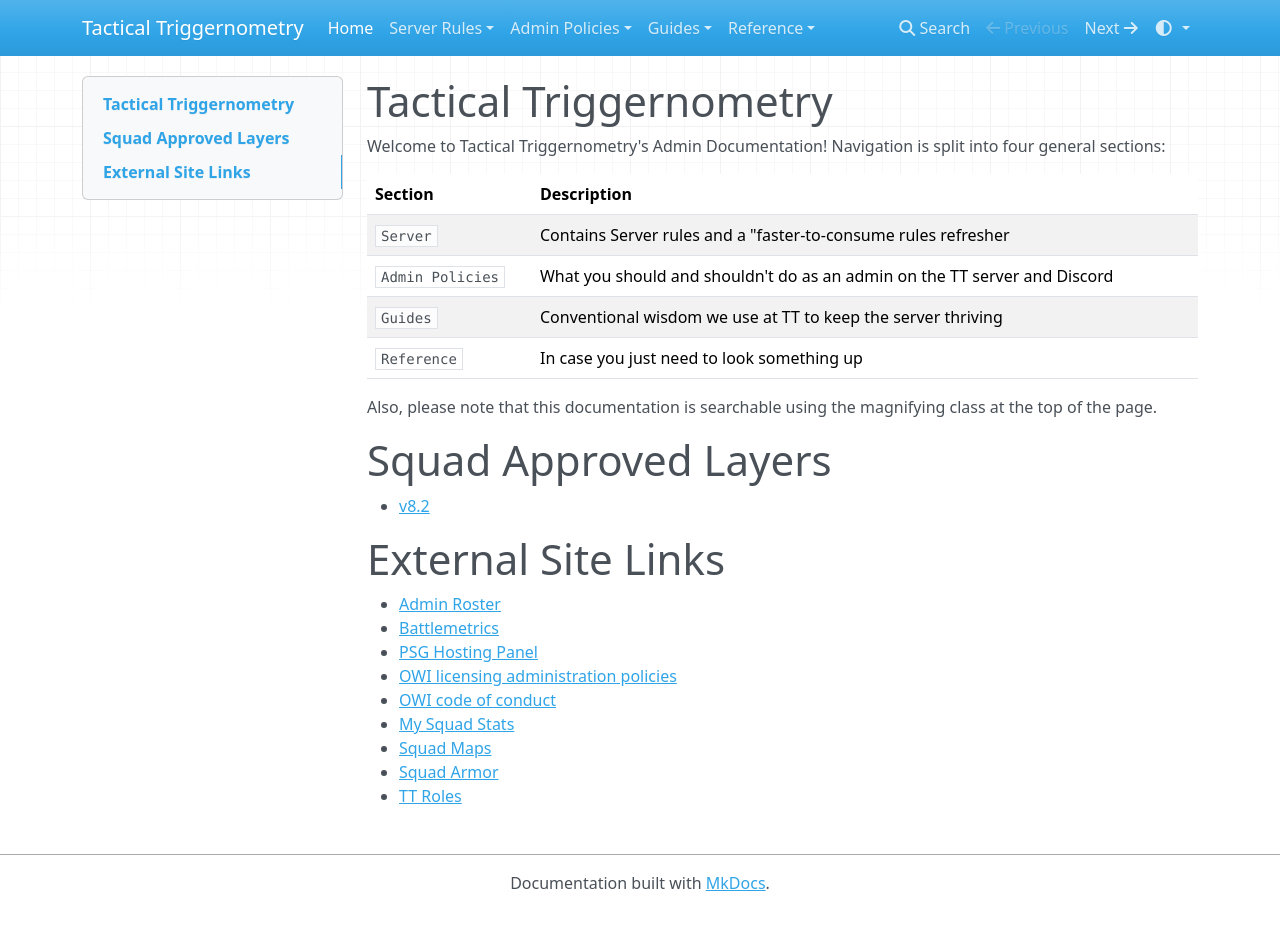
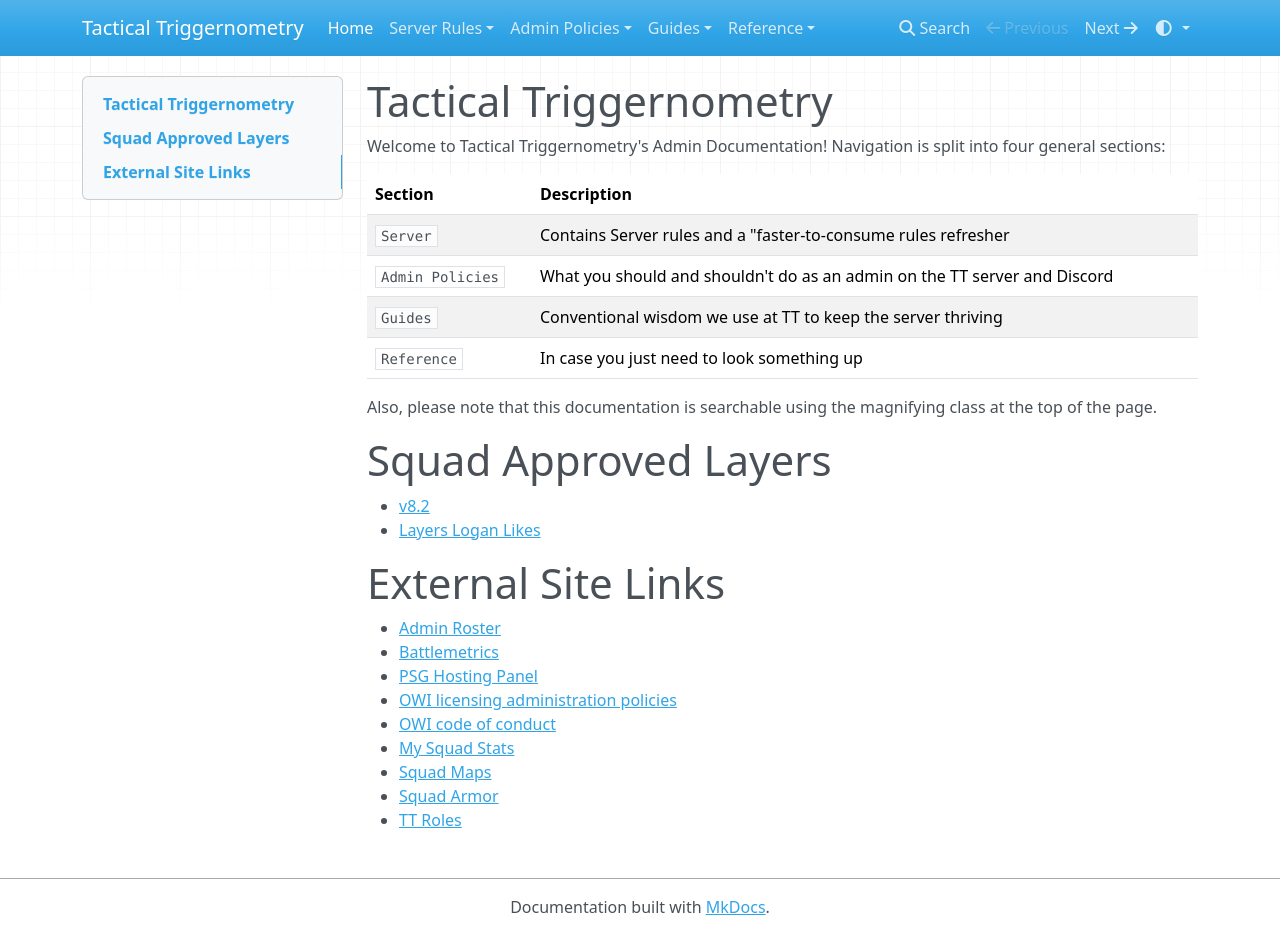
Before and after one commit to LonelyNinja/lonelyninja.github.io, an MkDocs documentation site: the page built from docs/index.md, in a window 1280 px wide and 935 px high. Built offline with MkDocs 1.6.1, drawn with Linux system fonts in a browser that asks for light colours; nearby versions of some CDN libraries.

Commit message:
Adding Logano's layers

```diff
--- a/docs/index.md
+++ b/docs/index.md
@@ -18,6 +18,7 @@ Also, please note that this documentation is searchable using the magnifying cla
 # Squad Approved Layers
 
 * [v8.2](https://docs.google.com/spreadsheets/d/1A3D4zeOS8YxoEYrWcXa8edBCG_EUueZK9cX2oFMLY9U/edit?gid=1796438364#gid=1796438364)
+* [Layers Logan Likes](https://docs.google.com/spreadsheets/d/1c1iBWiFll0ESeZBG4lT2bTHdf5YJUBtBIlVQTrCY9s8/edit?gid=878317139#gid=878317139)
 
 # External Site Links
 
```
